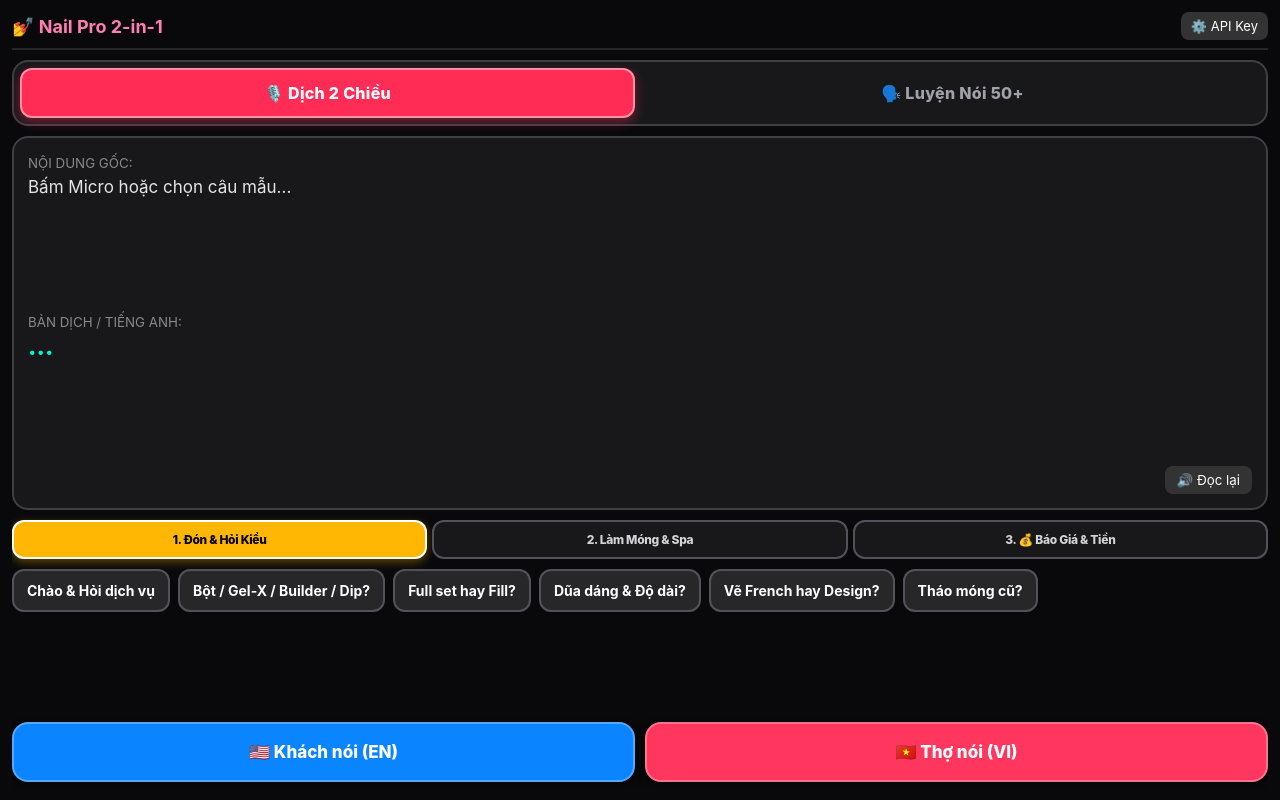
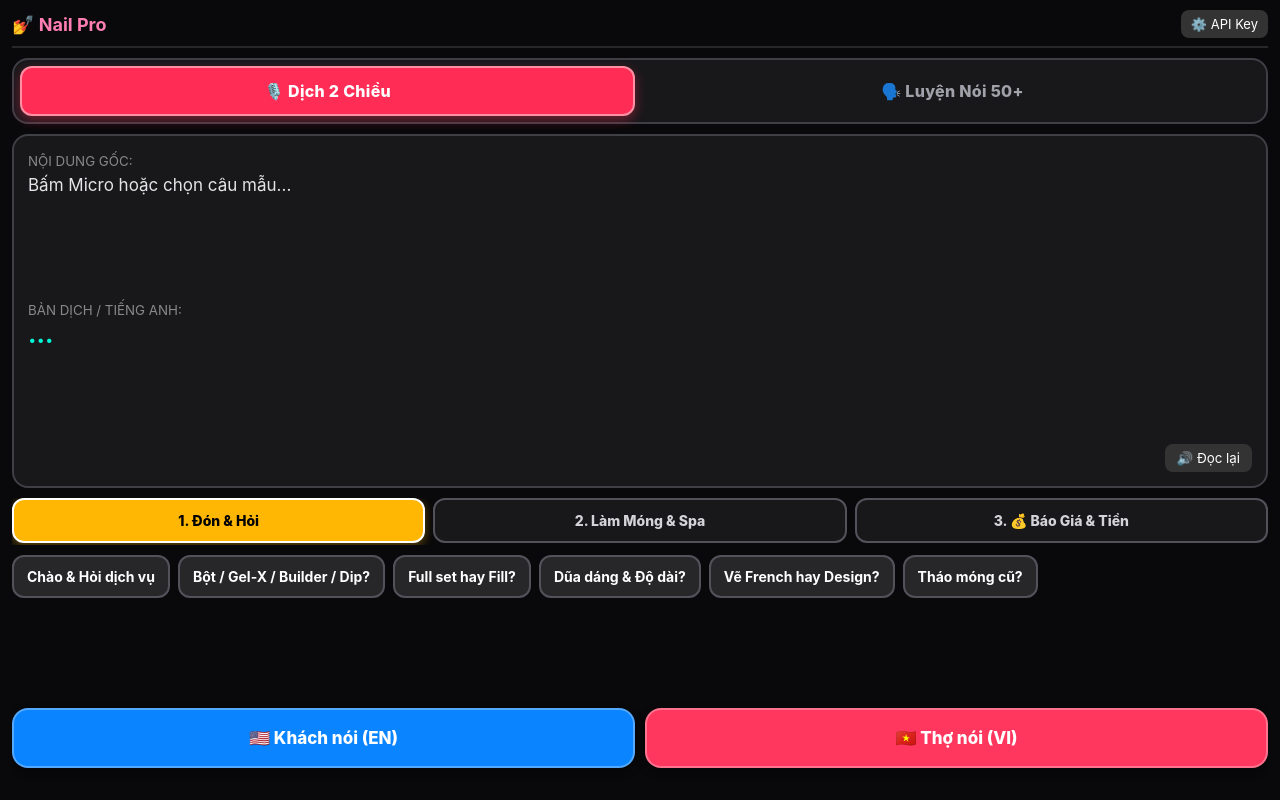
Before and after one commit to thanhleviet-nailpro/nailpro, a plain HTML site: page index.html in a window 1280 px wide. Drawn offline with Linux system fonts and the light colour scheme.

Commit message:
Update index.html

```diff
--- a/index.html
+++ b/index.html
@@ -6,7 +6,7 @@
 <title>Nail Pro 2-in-1</title>
 <style>
 *{box-sizing:border-box;font-family:-apple-system,BlinkMacSystemFont,"Segoe UI",Roboto,sans-serif;-webkit-tap-highlight-color:transparent}
-body{margin:0;padding:12px;background:#09090b;color:#ffffff;display:flex;flex-direction:column;height:100vh;overflow:hidden}
+body{margin:0;padding:10px 12px calc(18px + env(safe-area-inset-bottom));background:#09090b;color:#ffffff;display:flex;flex-direction:column;height:100dvh;overflow:hidden}
 .hd{display:flex;justify-content:space-between;align-items:center;padding-bottom:8px;border-bottom:2px solid #27272a}
 /* Thiết kế lại 2 Tab chính trên cùng - To rõ, viền nổi bật */
 .mode-bar{display:grid;grid-template-columns:1fr 1fr;gap:10px;margin:10px 0;background:#18181b;padding:6px;border-radius:16px;border:2px solid #3f3f46}
@@ -22,9 +22,6 @@ body{margin:0;padding:12px;background:#09090b;color:#ffffff;display:flex;flex-di
 .tabs{display:flex;gap:8px;margin-bottom:10px;overflow-x:auto;padding-bottom:2px;flex-shrink:0}
 .tab{flex:1;background:#18181b;color:#d4d4d8;border:2px solid #52525b;padding:12px 8px;border-radius:12px;font-size:14px;font-weight:800;white-space:nowrap;text-align:center}
 .tab.on{background:#ffb703;color:#000000;border-color:#ffffff;box-shadow:0 3px 10px rgba(255,183,3,0.35)}
-/* Chia 3 Tab của Chế độ 1 vừa khít màn hình iPhone */
-#v1 .tabs{display:grid;grid-template-columns:1fr 1fr 1fr;gap:5px;margin-bottom:8px;overflow:visible}
-#v1 .tab{padding:10px 2px;font-size:12px;letter-spacing:-0.3px;overflow:hidden;text-overflow:ellipsis}
 /* Nút câu mẫu & Bảng giá cỡ đại */
 .list{display:none;flex-wrap:wrap;gap:8px;height:145px;overflow-y:auto;align-content:flex-start;flex-shrink:0;padding-right:2px}
 .list.on{display:flex}
@@ -32,7 +29,8 @@ body{margin:0;padding:12px;background:#09090b;color:#ffffff;display:flex;flex-di
 .chip:active{background:#00f5d4;color:#000000;border-color:#ffffff}
 .chip.on{background:#00f5d4!important;color:#000000!important;border-color:#ffffff!important;box-shadow:0 0 12px rgba(0,245,212,0.6)}
 /* Nút Micro to rõ dễ bấm */
-.ctrls{display:grid;grid-template-columns:1fr 1fr;gap:10px;padding:8px 0 6px;flex-shrink:0}
+.ctrls{display:grid;grid-template-columns:1fr 1fr;gap:10px;padding:8px 0 14px;flex-shrink:0}
+.nav{display:flex;gap:10px;padding:8px 0 14px;flex-shrink:0}
 .mic{border:2px solid rgba(255,255,255,0.3);border-radius:16px;padding:18px 10px;font-size:17px;font-weight:800;color:#ffffff;box-shadow:0 4px 10px rgba(0,0,0,0.4)}
 .rec{background:#ff9f0a!important;color:#000000!important;border-color:#ffffff!important}
 /* Giao diện thẻ Luyện Nói */
@@ -58,7 +56,7 @@ input{width:100%;padding:12px;margin:10px 0;border-radius:10px;border:2px solid
 </head>
 <body>
 <div class="hd">
-  <b style="color:#ff7eb3;font-size:18px">💅 Nail Pro 2-in-1</b>
+  <b style="color:#ff7eb3;font-size:18px">💅 Nail Pro</b>
   <button onclick="openM()" style="background:#333;color:#fff;border:none;padding:6px 10px;border-radius:8px;font-size:13px">⚙️ API Key</button>
 </div>
 <div class="mode-bar">
@@ -73,7 +71,7 @@ input{width:100%;padding:12px;margin:10px 0;border-radius:10px;border:2px solid
     <button onclick="reSpk()" style="align-self:flex-end;background:#333;color:#fff;border:none;padding:6px 12px;border-radius:8px">🔊 Đọc lại</button>
   </div>
   <div class="tabs">
-    <button class="tab on" onclick="tab(1,this)">1. Đón & Hỏi Kiểu</button>
+    <button class="tab on" onclick="tab(1,this)">1. Đón & Hỏi</button>
     <button class="tab" onclick="tab(2,this)">2. Làm Móng & Spa</button>
     <button class="tab" onclick="tab(3,this)">3. 💰 Báo Giá & Tiền</button>
   </div>
@@ -126,7 +124,7 @@ input{width:100%;padding:12px;margin:10px 0;border-radius:10px;border:2px solid
     <button class="tab" onclick="setCat(6,this)">7. Gia Đình</button>
     <button class="tab" onclick="setCat(7,this)">8. Xử Lý Phàn Nàn</button>
     <button class="tab" onclick="setCat(8,this)">9. Kỹ Thuật & Mẫu Vẽ</button>
-        <button class="tab" onclick="setCat(9,this)">10. Khách Hay Hỏi</button>
+    <button class="tab" onclick="setCat(9,this)">10. Khách Hay Hỏi</button>
   </div>
   <div class="card">
     <div>
```
